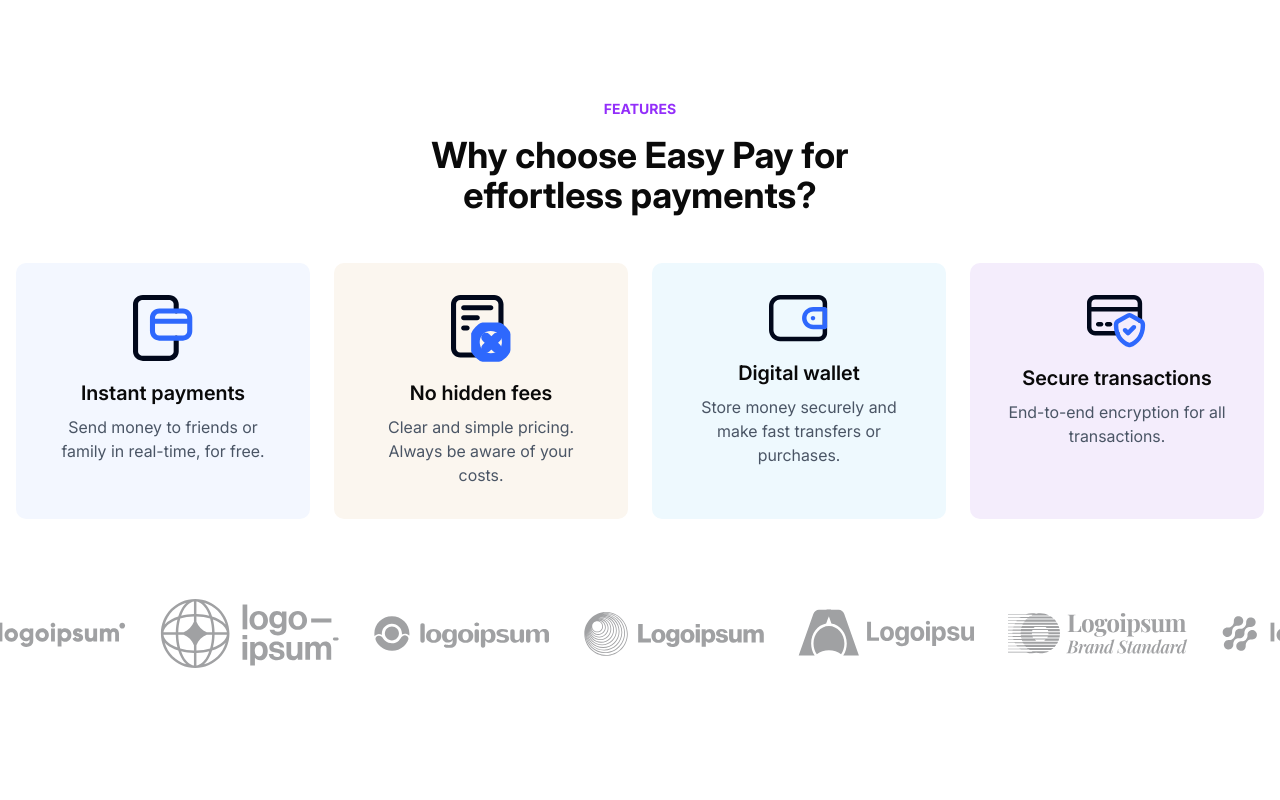
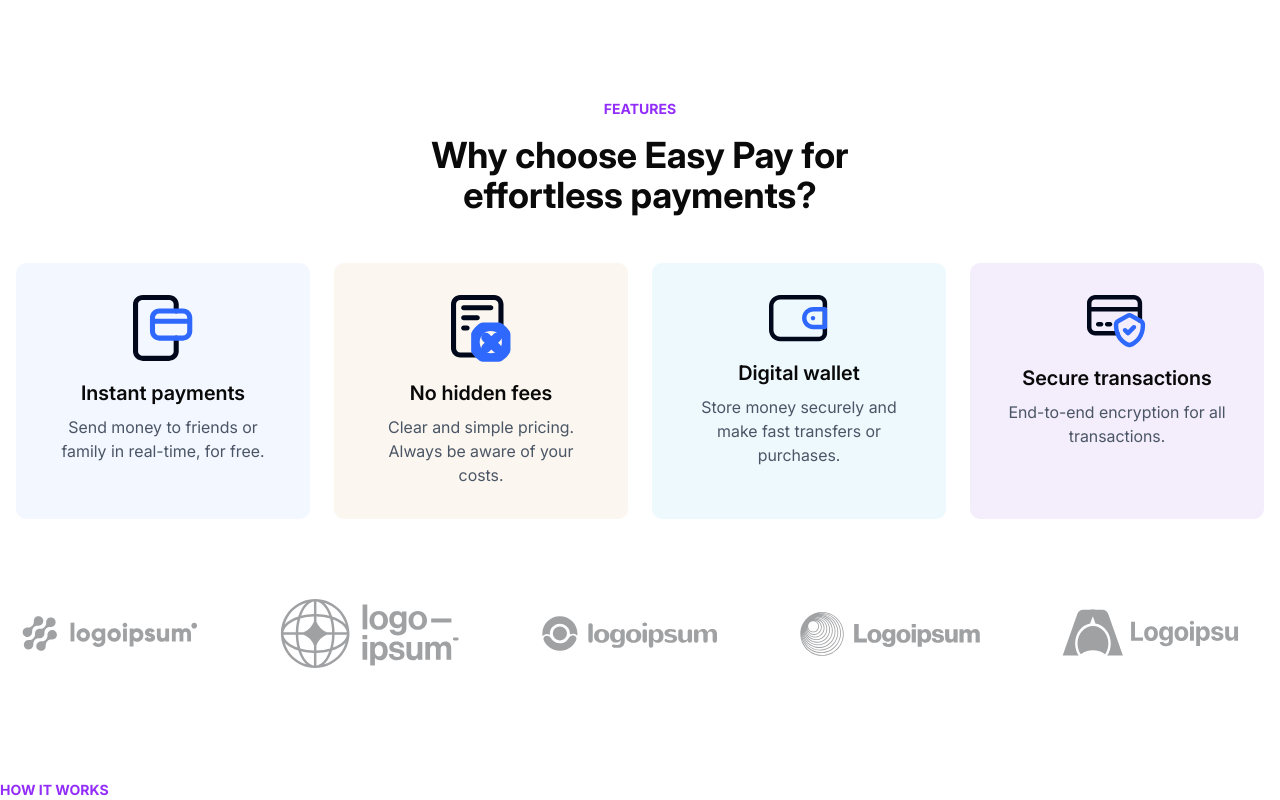
Before and after one commit to md-zeon/easy-pay, a Next.js app: page / in a window 1280 px wide. Shown: the part 625-1425 px from the top of the page. Before the commit the page ends 1293 px from the top, so only its background shows below. Built offline with nearby package versions, Linux system fonts and the light colour scheme.

Commit message:
Fixed spacing issue

```diff
--- a/app/page.tsx
+++ b/app/page.tsx
@@ -1,5 +1,6 @@
 import Features from "@/components/Features";
 import Hero from "@/components/Hero";
+import HowItWorks from "@/components/HowItWorks";
 
 export default function Home() {
   return (
@@ -11,6 +12,7 @@ export default function Home() {
       <Features />
 
       {/* How it works Section */}
+      <HowItWorks />
     </>
   );
 }
--- /dev/null
+++ b/components/HowItWorks.tsx
@@ -0,0 +1,10 @@
+
+const HowItWorks = () => {
+    return (
+        <section>
+            <h2 className="text-[#932EFA] uppercase text-sm font-bold">How It Works</h2>
+        </section>
+    )
+}
+
+export default HowItWorks
--- a/components/marquee/BrandsMarquee.tsx
+++ b/components/marquee/BrandsMarquee.tsx
@@ -11,7 +11,7 @@ const BrandsMarquee = () => {
                 alt="Brand 1"
                 width={180}
                 height={40}
-                className="mx-4"
+                className="mx-10"
             />
             {/* Brand 2 */}
             <Image
@@ -19,7 +19,7 @@ const BrandsMarquee = () => {
                 alt="Brand 2"
                 width={180}
                 height={40}
-                className="mx-4"
+                className="mx-10"
             />
             {/* Brand 3 */}
             <Image
@@ -27,7 +27,7 @@ const BrandsMarquee = () => {
                 alt="Brand 3"
                 width={180}
                 height={40}
-                className="mx-4"
+                className="mx-10"
             />
             {/* Brand 4 */}
             <Image
@@ -35,7 +35,7 @@ const BrandsMarquee = () => {
                 alt="Brand 4"
                 width={180}
                 height={40}
-                className="mx-4"
+                className="mx-10"
             />
             {/* Brand 5 */}
             <Image
@@ -43,7 +43,7 @@ const BrandsMarquee = () => {
                 alt="Brand 5"
                 width={180}
                 height={40}
-                className="mx-4"
+                className="mx-10"
             />
             {/* Brand 6 */}
             <Image
@@ -51,7 +51,7 @@ const BrandsMarquee = () => {
                 alt="Brand 6"
                 width={180}
                 height={40}
-                className="mx-4"
+                className="mx-10"
             />
         </Marquee>
     )
```
